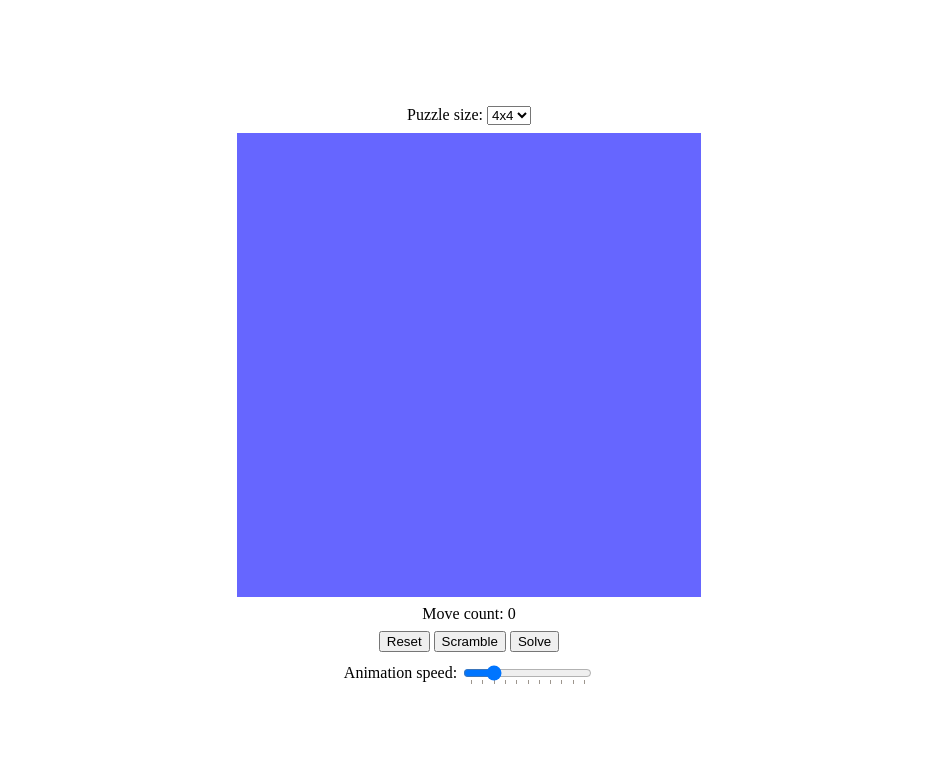
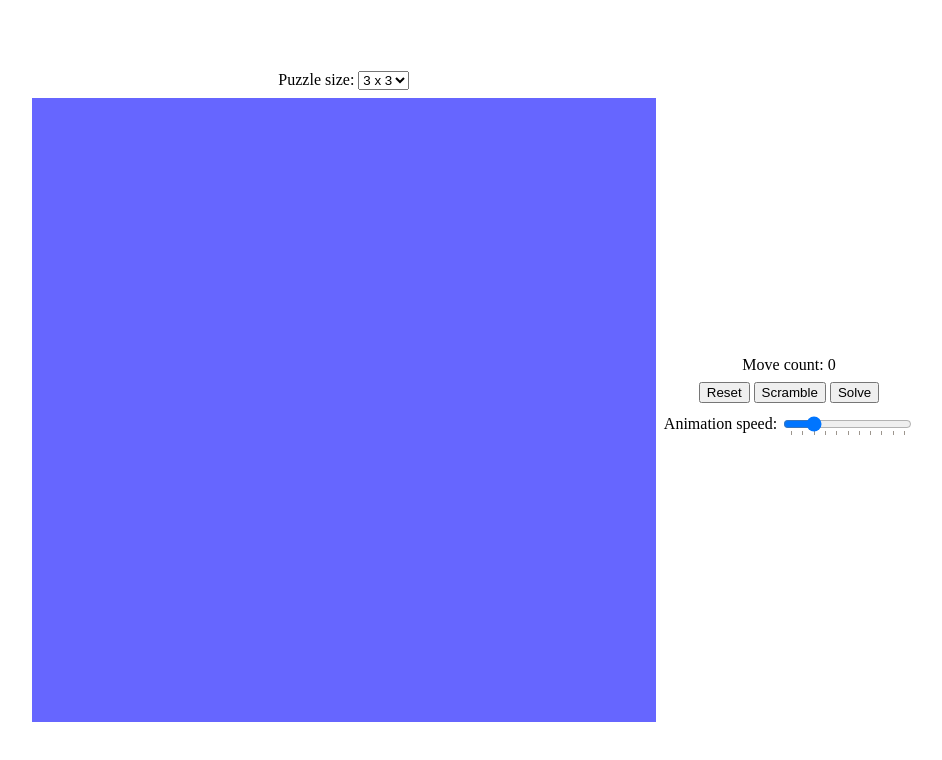
Before and after one commit to taylorjg/sliding-puzzle-react, a React (Create React App) app: page / in a window 1280 px wide. Shown: the top 760 px of the page, without its empty margins (171-1113 px from the left). Built offline with nearby package versions, Linux system fonts and the light colour scheme.

Commit message:
Layout (2)

```diff
--- a/src/App.tsx
+++ b/src/App.tsx
@@ -7,6 +7,17 @@ const MainContent = styled.div`
   flex-direction: column;
   align-items: center;
   justify-content: center;
+
+  /* small screens in portrait mode */
+  @media only screen and (max-device-width: 479px) and (orientation: portrait) {
+    width: 100%;
+  }
+
+  /* small and medium screens in landscape mode */
+  @media only screen and (max-device-width: 1023px) and (orientation: landscape) {
+    width: 100%;
+    flex-direction: row;
+  }
 `
 
 const PuzzleSize = () => {
@@ -14,9 +25,9 @@ const PuzzleSize = () => {
     <div>
       <span>Puzzle size:</span>
       &nbsp;
-      <select>
-        <option>3x3</option>
-        <option selected>4x4</option>
+      <select defaultValue="">
+        <option value="3x3">3 x 3</option>
+        <option value="4x4">4 x 4</option>
       </select>
     </div>
   )
@@ -43,6 +54,12 @@ const StyledPanel1 = styled.div`
   flex-direction: column;
   align-items: center;
   justify-content: center;
+
+  /* small and medium screens in landscape mode */
+  @media only screen and (max-device-width: 1023px) and (orientation: landscape) {
+    /* make the square's size a bit smaller than the available height to allow room for the puzzle size dropdown menu */
+    width: 80vh;
+  }
 `
 
 const Panel1 = () => {
@@ -90,7 +107,7 @@ const Panel2 = () => {
       <StyledPanelRow>
         <span>Animation speed:</span>
         &nbsp;
-        <input type="range" min="0" max="1" step="0.1" list="tickmarks" value="0.2" />
+        <input type="range" min="0" max="1" step="0.1" list="tickmarks" defaultValue="0.2" />
         <datalist id="tickmarks">
           <option value="0.0"></option>
           <option value="0.1"></option>
```
